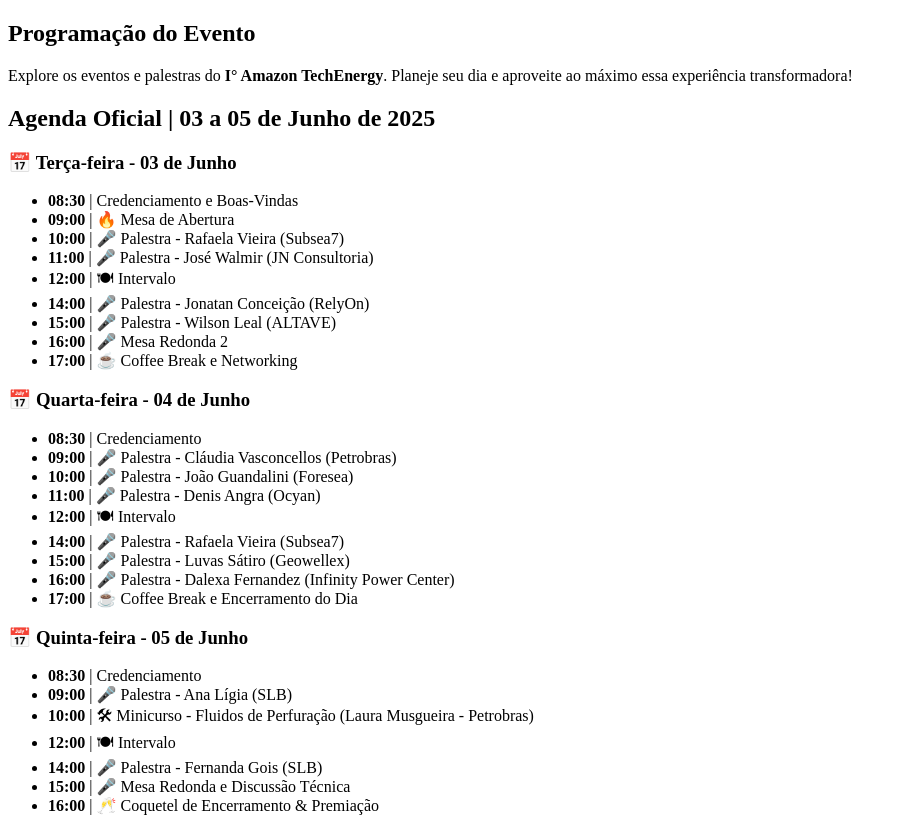
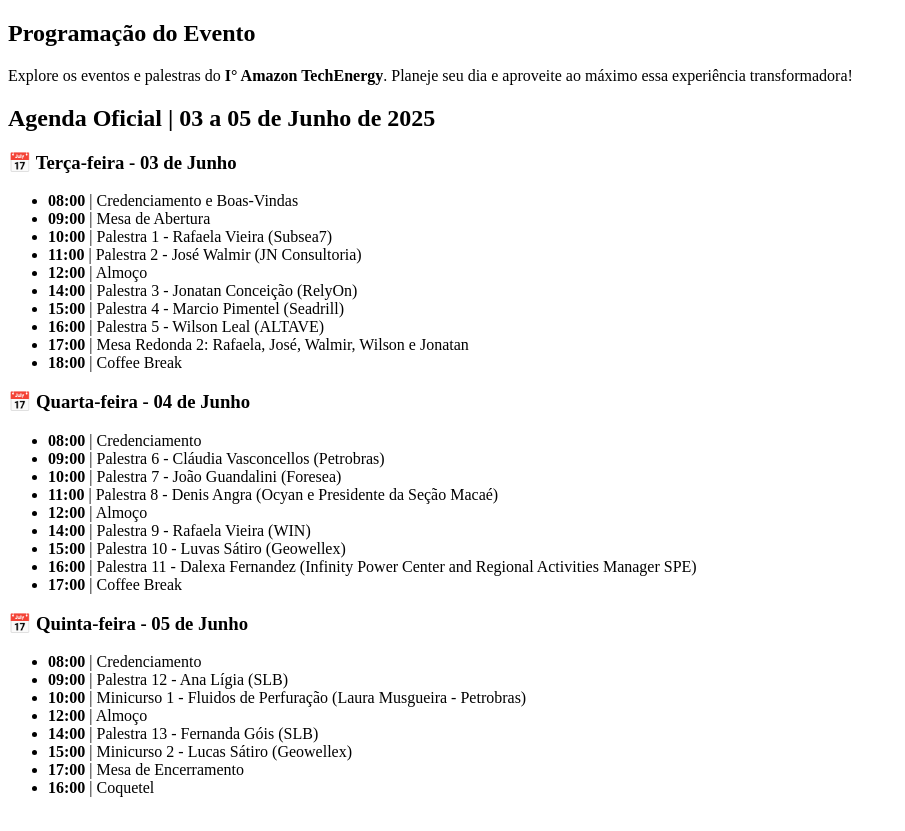
Before and after one commit to josusantz/amazontech_spe_react_vite, a Next.js app: page /Programacao in a window 1280 px wide. Shown: the whole page, without its empty margins (0-905 px from the left). Built offline with nearby package versions, Linux system fonts and the light colour scheme.

Commit message:
Consertei a Programação

```diff
--- a/src/pages/Programacao.tsx
+++ b/src/pages/Programacao.tsx
@@ -25,15 +25,16 @@
                             <h3 className="text-white text-3xl font-bold mb-4 text-center uppercase">📅 Terça-feira - 03 de Junho</h3>
                             <div className=" border-t border-green-500"></div>
                             <ul className="text-gray-300 text-lg mt-6 space-y-4">
-                                <li><strong>08:30</strong> | Credenciamento e Boas-Vindas</li>
-                                <li><strong>09:00</strong> | 🔥 Mesa de Abertura</li>
-                                <li><strong>10:00</strong> | 🎤 Palestra - <span className="text-green-300">Rafaela Vieira (Subsea7)</span></li>
-                                <li><strong>11:00</strong> | 🎤 Palestra - <span className="text-green-300">José Walmir (JN Consultoria)</span></li>
-                                <li><strong>12:00</strong> | 🍽 Intervalo</li>
-                                <li><strong>14:00</strong> | 🎤 Palestra - <span className="text-green-300">Jonatan Conceição (RelyOn)</span></li>
-                                <li><strong>15:00</strong> | 🎤 Palestra - <span className="text-green-300">Wilson Leal (ALTAVE)</span></li>
-                                <li><strong>16:00</strong> | 🎤 Mesa Redonda 2</li>
-                                <li><strong>17:00</strong> | ☕ Coffee Break e Networking</li>
+                                <li><strong>08:00</strong> | Credenciamento e Boas-Vindas</li>
+                                <li><strong>09:00</strong> |  Mesa de Abertura</li>
+                                <li><strong>10:00</strong> |  Palestra 1 - <span className="text-green-300">Rafaela Vieira (Subsea7)</span></li>
+                                <li><strong>11:00</strong> |  Palestra 2 - <span className="text-green-300">José Walmir (JN Consultoria)</span></li>
+                                <li><strong>12:00</strong> |  Almoço </li>
+                                <li><strong>14:00</strong> |  Palestra 3 - <span className="text-green-300">Jonatan Conceição (RelyOn)</span></li>
+                                <li><strong>15:00</strong> |  Palestra 4 - <span className="text-green-300">Marcio Pimentel (Seadrill)</span></li>
+                                <li><strong>16:00</strong> |  Palestra 5 - <span className="text-green-300">Wilson Leal (ALTAVE)</span></li>
+                                <li><strong>17:00</strong> |  Mesa Redonda 2: <span className="text-green-300"> Rafaela, José, Walmir, Wilson e Jonatan</span></li>
+                                <li><strong>18:00</strong> |  Coffee Break</li>
                             </ul>
                         </div>
 
@@ -42,15 +43,15 @@
                             <h3 className="text-white text-3xl font-bold mb-4 text-center uppercase">📅 Quarta-feira - 04 de Junho</h3>
                             <div className="border-t border-green-500"></div>
                             <ul className="text-gray-300 text-lg mt-6 space-y-4">
-                                <li><strong>08:30</strong> | Credenciamento</li>
-                                <li><strong>09:00</strong> | 🎤 Palestra - <span className="text-green-300">Cláudia Vasconcellos (Petrobras)</span></li>
-                                <li><strong>10:00</strong> | 🎤 Palestra - <span className="text-green-300">João Guandalini (Foresea)</span></li>
-                                <li><strong>11:00</strong> | 🎤 Palestra - <span className="text-green-300">Denis Angra (Ocyan)</span></li>
-                                <li><strong>12:00</strong> | 🍽 Intervalo</li>
-                                <li><strong>14:00</strong> | 🎤 Palestra - <span className="text-green-300">Rafaela Vieira (Subsea7)</span></li>
-                                <li><strong>15:00</strong> | 🎤 Palestra - <span className="text-green-300">Luvas Sátiro (Geowellex)</span></li>
-                                <li><strong>16:00</strong> | 🎤 Palestra - <span className="text-green-300">Dalexa Fernandez (Infinity Power Center)</span></li>
-                                <li><strong>17:00</strong> | ☕ Coffee Break e Encerramento do Dia</li>
+                                <li><strong>08:00</strong> | Credenciamento</li>
+                                <li><strong>09:00</strong> |  Palestra 6 - <span className="text-green-300">Cláudia Vasconcellos (Petrobras)</span></li>
+                                <li><strong>10:00</strong> |  Palestra 7 - <span className="text-green-300">João Guandalini (Foresea)</span></li>
+                                <li><strong>11:00</strong> |  Palestra 8 - <span className="text-green-300">Denis Angra (Ocyan e Presidente da Seção Macaé)</span></li>
+                                <li><strong>12:00</strong> |  Almoço</li>
+                                <li><strong>14:00</strong> |  Palestra 9 - <span className="text-green-300">Rafaela Vieira (WIN)</span></li>
+                                <li><strong>15:00</strong> |  Palestra 10 - <span className="text-green-300">Luvas Sátiro (Geowellex)</span></li>
+                                <li><strong>16:00</strong> |  Palestra 11 - <span className="text-green-300">Dalexa Fernandez (Infinity Power Center and Regional Activities Manager SPE)</span></li>
+                                <li><strong>17:00</strong> |  Coffee Break</li>
                             </ul>
                         </div>
 
@@ -59,13 +60,14 @@
                             <h3 className="text-white text-3xl font-bold mb-4 text-center uppercase">📅 Quinta-feira - 05 de Junho</h3>
                             <div className="border-t border-green-500"></div>
                             <ul className="text-gray-300 text-lg mt-6 space-y-4">
-                                <li><strong>08:30</strong> | Credenciamento</li>
-                                <li><strong>09:00</strong> | 🎤 Palestra - <span className="text-green-300">Ana Lígia (SLB)</span></li>
-                                <li><strong>10:00</strong> | 🛠 Minicurso - <span className="text-green-300">Fluidos de Perfuração</span> (Laura Musgueira - Petrobras)</li>
-                                <li><strong>12:00</strong> | 🍽 Intervalo</li>
-                                <li><strong>14:00</strong> | 🎤 Palestra - <span className="text-green-300">Fernanda Gois (SLB)</span></li>
-                                <li><strong>15:00</strong> | 🎤 Mesa Redonda e Discussão Técnica</li>
-                                <li><strong>16:00</strong> | 🥂 Coquetel de Encerramento & Premiação</li>
+                                <li><strong>08:00</strong> | Credenciamento</li>
+                                <li><strong>09:00</strong> |  Palestra 12 - <span className="text-green-300">Ana Lígia (SLB)</span></li>
+                                <li><strong>10:00</strong> |  Minicurso 1 - <span className="text-green-300">Fluidos de Perfuração</span> (Laura Musgueira - Petrobras)</li>
+                                <li><strong>12:00</strong> |  Almoço</li>
+                                <li><strong>14:00</strong> |  Palestra 13 - <span className="text-green-300">Fernanda Góis (SLB)</span></li>
+                                <li><strong>15:00</strong> |  Minicurso 2 - <span className="text-green-300">Lucas Sátiro (Geowellex)</span></li>
+                                <li><strong>17:00</strong> |  Mesa de Encerramento</li>
+                                <li><strong>16:00</strong> |  Coquetel</li>
                             </ul>
                         </div>
                     </div>
```
